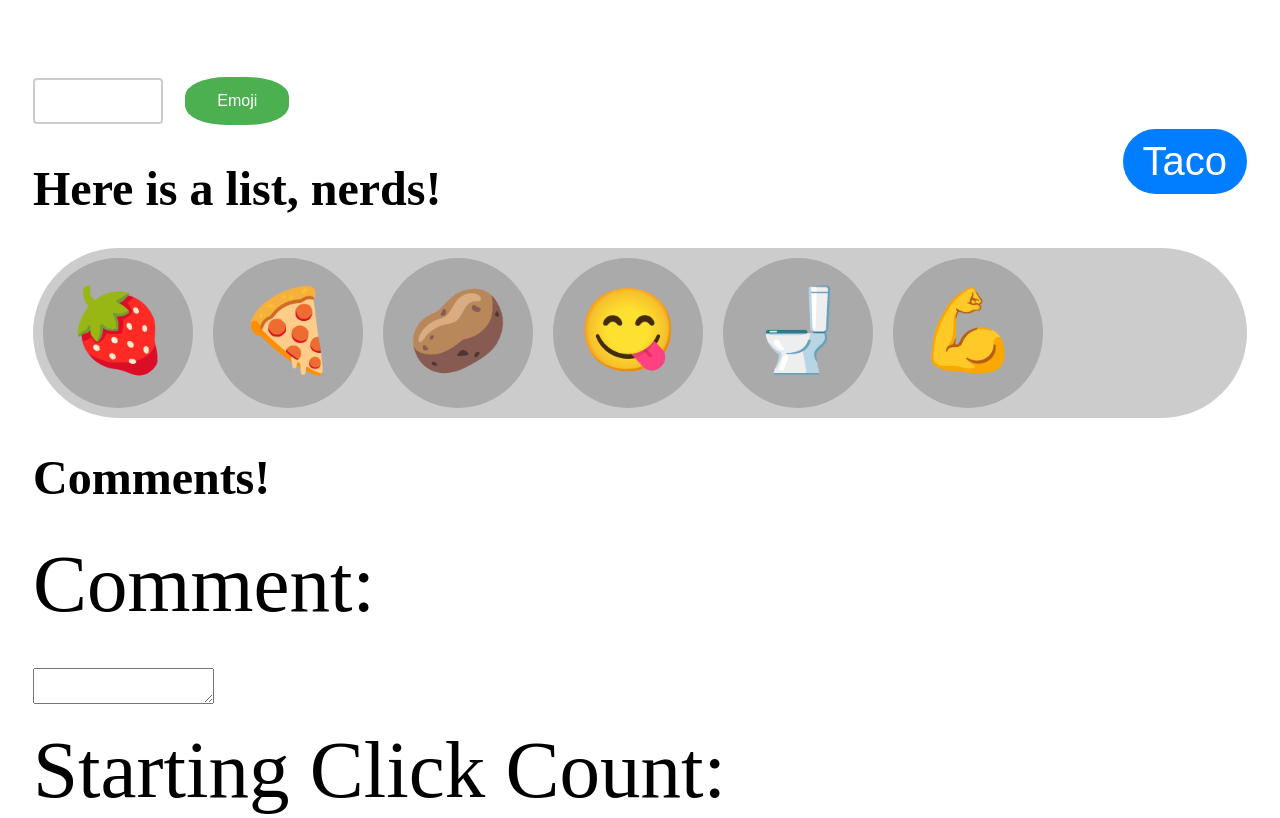
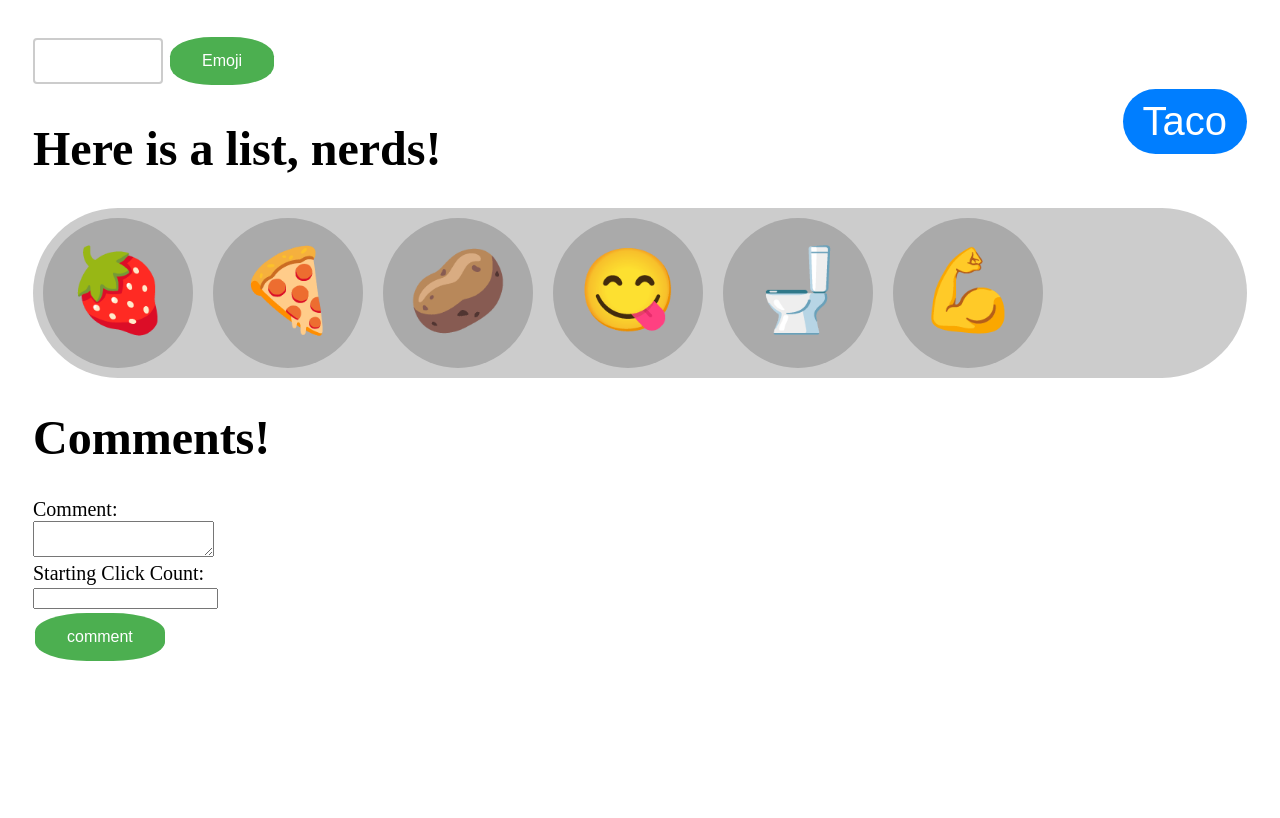
Before and after one commit to NickyEXE/020121-intro-to-events, a plain HTML site: page index.html in a window 1280 px wide. Shown: the top 818 px of the page. Drawn offline with Linux system fonts and the light colour scheme.

Commit message:
mid-lecture

```diff
--- a/index.css
+++ b/index.css
@@ -23,11 +23,15 @@ input[type=submit]{
   border-radius: 40%;
 }
 body {
-  font-size: 81px;
+  font-size: 20px;
   padding: 25px;
 }
 h1 {
   font-size: 48px;
+}
+
+li {
+  font-size: 81px;
 }
 .nav-button {
   background: #007eff;
--- a/index.js
+++ b/index.js
@@ -11,11 +11,16 @@ document.querySelector('form').addEventListener("submit", handleSubmit)
 
 document.getElementById("taco").addEventListener("click", function(){addEmoji("🌮")})
 
+emojisContainer.addEventListener("click", () => console.log("clicked"))
+
 function addEmoji(emoji){
-  emojisContainer.innerHTML += `<li>${emoji}</li>`
+  const emojiButton = document.createElement("li")
+  emojiButton.innerText = emoji
+  emojisContainer.appendChild(emojiButton)
 }
 
 document.querySelector("li").addEventListener("click", function(e){
+  e.stopPropagation()
   e.target.style.backgroundColor = "yellow"
 })
 
```
